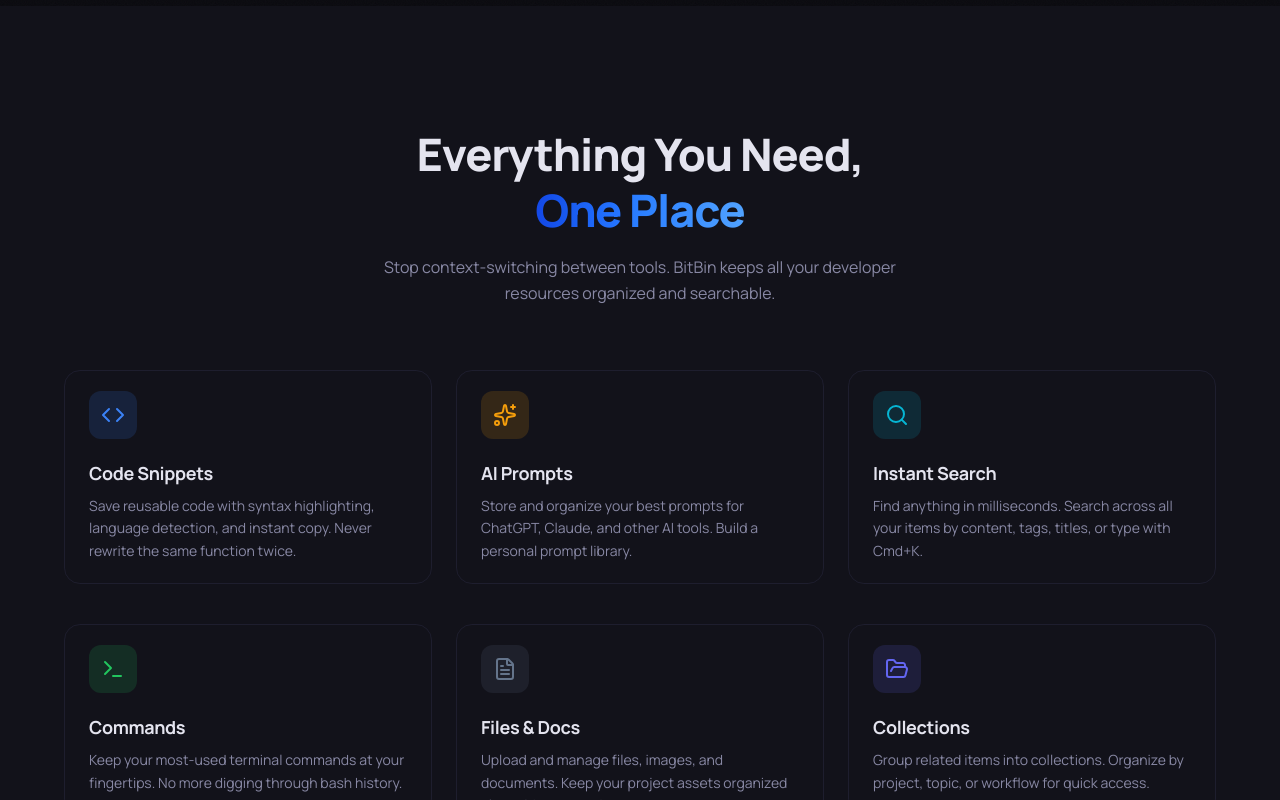
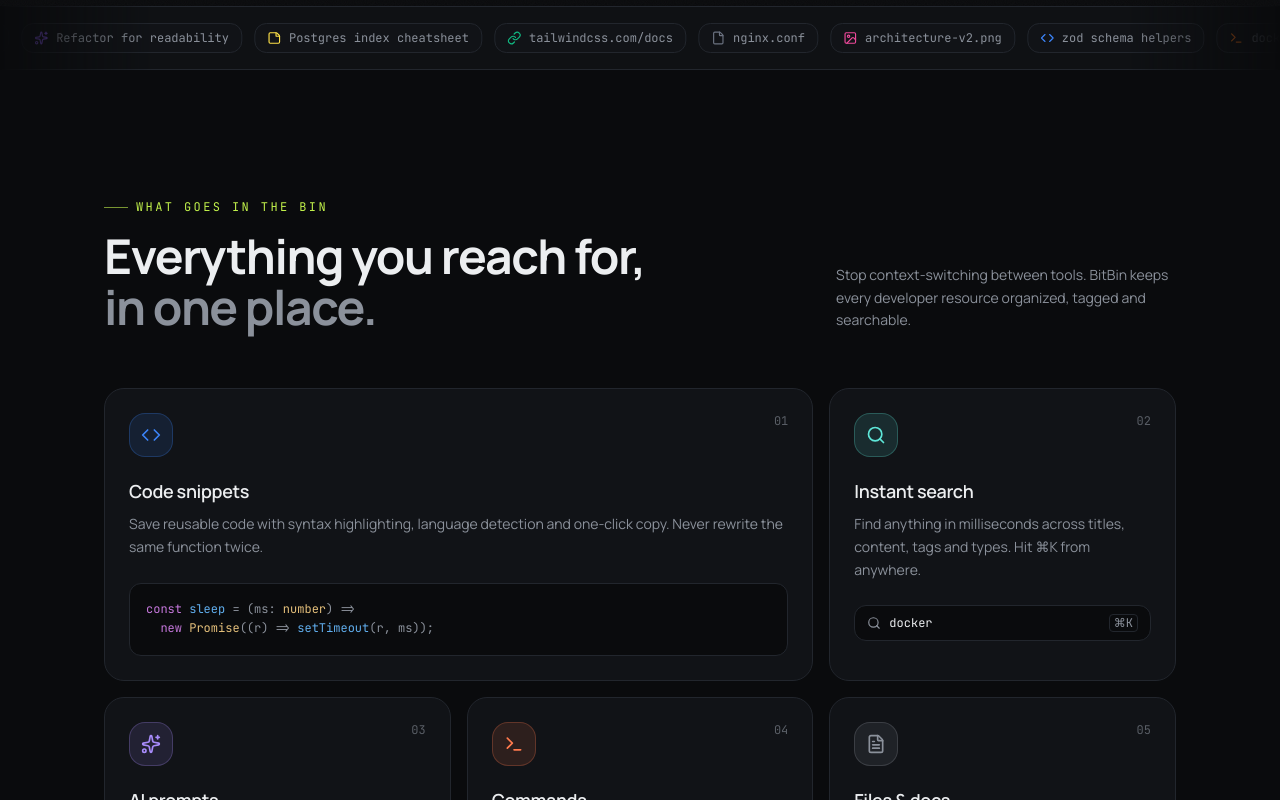
Before and after one commit to Divyanshu2805/bitbin, a Next.js app: page / in a window 1280 px wide. Shown: the part 1100-1900 px from the top of the page. Built offline with nearby package versions, Linux system fonts and the light colour scheme.

Commit message:
Add item marquee and bento features grid

```diff
--- a/src/app/page.tsx
+++ b/src/app/page.tsx
@@ -1,5 +1,6 @@
 import Navbar from "@/components/homepage/Navbar";
 import HeroSection from "@/components/homepage/HeroSection";
+import TypeMarquee from "@/components/homepage/TypeMarquee";
 import FeaturesSection from "@/components/homepage/FeaturesSection";
 import AISection from "@/components/homepage/AISection";
 import PricingSection from "@/components/homepage/PricingSection";
@@ -8,9 +9,10 @@
 
 export default function Home() {
   return (
-    <main className="bg-[#0a0a0f] text-[#e4e4ef] overflow-x-hidden">
+    <main className="overflow-x-hidden bg-background text-foreground">
       <Navbar />
       <HeroSection />
+      <TypeMarquee />
       <FeaturesSection />
       <AISection />
       <PricingSection />
--- a/src/components/homepage/FeaturesSection.tsx
+++ b/src/components/homepage/FeaturesSection.tsx
@@ -1,89 +1,126 @@
 import { Code, Sparkles, Search, Terminal, FileText, FolderOpen } from "lucide-react";
 import ScrollFadeIn from "./ScrollFadeIn";
+import SectionHeading from "./SectionHeading";
 
 const FEATURES = [
   {
     icon: Code,
-    title: "Code Snippets",
+    title: "Code snippets",
     description:
-      "Save reusable code with syntax highlighting, language detection, and instant copy. Never rewrite the same function twice.",
+      "Save reusable code with syntax highlighting, language detection and one-click copy. Never rewrite the same function twice.",
     accent: "#3b82f6",
+    span: "md:col-span-2",
+    preview: (
+      <pre className="mt-6 overflow-hidden rounded-lg border border-border bg-background p-4 font-mono text-[12px] leading-relaxed text-muted-foreground">
+        <span className="text-[#c678dd]">const</span> <span className="text-[#61afef]">sleep</span> = (ms: <span className="text-[#e5c07b]">number</span>) =&gt;{"\n"}
+        {"  "}<span className="text-[#c678dd]">new</span> <span className="text-[#e5c07b]">Promise</span>((r) =&gt; <span className="text-[#61afef]">setTimeout</span>(r, ms));
+      </pre>
+    ),
+  },
+  {
+    icon: Search,
+    title: "Instant search",
+    description:
+      "Find anything in milliseconds across titles, content, tags and types. Hit ⌘K from anywhere.",
+    accent: "#5ee6d8",
+    span: "",
+    preview: (
+      <div className="mt-6 flex items-center gap-2 rounded-lg border border-border bg-background px-3 py-2 font-mono text-xs text-muted-foreground">
+        <Search className="h-3.5 w-3.5" />
+        <span className="text-foreground">docker</span>
+        <span className="h-3.5 w-1.5 bg-cyan animate-blink" />
+        <span className="ml-auto rounded border border-border px-1">⌘K</span>
+      </div>
+    ),
   },
   {
     icon: Sparkles,
-    title: "AI Prompts",
+    title: "AI prompts",
     description:
-      "Store and organize your best prompts for ChatGPT, Claude, and other AI tools. Build a personal prompt library.",
-    accent: "#f59e0b",
-  },
-  {
-    icon: Search,
-    title: "Instant Search",
-    description:
-      "Find anything in milliseconds. Search across all your items by content, tags, titles, or type with Cmd+K.",
-    accent: "#06b6d4",
+      "Build a personal prompt library for ChatGPT, Claude and friends, right next to your code.",
+    accent: "#a78bfa",
+    span: "",
   },
   {
     icon: Terminal,
     title: "Commands",
     description:
-      "Keep your most-used terminal commands at your fingertips. No more digging through bash history.",
-    accent: "#22c55e",
+      "Keep your most-used terminal incantations one copy away. No more digging through shell history.",
+    accent: "#ff7a4d",
+    span: "",
   },
   {
     icon: FileText,
-    title: "Files & Docs",
+    title: "Files & docs",
     description:
-      "Upload and manage files, images, and documents. Keep your project assets organized alongside your code.",
-    accent: "#64748b",
+      "Upload files, images and docs and keep project assets alongside the code that uses them.",
+    accent: "#8b919b",
+    span: "",
   },
   {
     icon: FolderOpen,
     title: "Collections",
     description:
-      "Group related items into collections. Organize by project, topic, or workflow for quick access.",
-    accent: "#6366f1",
+      "Group related items by project, topic or workflow. An item can live in as many collections as you need.",
+    accent: "#c2f24b",
+    span: "md:col-span-2 lg:col-span-3",
   },
 ];
 
 export default function FeaturesSection() {
   return (
-    <section id="features" className="py-[120px] text-center bg-[#12121a]">
-      <div className="max-w-[1200px] mx-auto px-6">
-        <ScrollFadeIn>
-          <h2 className="text-[clamp(1.8rem,3.5vw,2.8rem)] font-extrabold leading-tight mb-4 tracking-tight max-sm:text-[1.6rem]">
-            Everything You Need,
+    <section id="features" className="relative py-[120px]">
+      <div className="mx-auto max-w-[1120px] px-6">
+        <div className="mb-14 flex flex-wrap items-end justify-between gap-6">
+          <SectionHeading
+            eyebrow="What goes in the bin"
+            title={
+              <>
+                Everything you reach for,
                 <br />
-            <span className="bg-gradient-to-r from-blue-700 via-blue-500 to-blue-400 bg-clip-text text-transparent">
-              One Place
-            </span>
-          </h2>
-        </ScrollFadeIn>
-        <ScrollFadeIn>
-          <p className="text-base text-[#8888a4] max-w-[520px] mx-auto mb-16 leading-relaxed">
-            Stop context-switching between tools. BitBin keeps all your developer resources
-            organized and searchable.
+                <span className="text-muted-foreground">in one place.</span>
+              </>
+            }
+          />
+          <ScrollFadeIn delay={120}>
+            <p className="max-w-[340px] text-sm leading-relaxed text-muted-foreground">
+              Stop context-switching between tools. BitBin keeps every developer
+              resource organized, tagged and searchable.
             </p>
           </ScrollFadeIn>
+        </div>
 
-        <div className="grid grid-cols-3 gap-x-6 gap-y-10 max-lg:grid-cols-2 max-md:grid-cols-1">
-          {FEATURES.map((f) => (
-            <ScrollFadeIn key={f.title}>
+        <div className="grid grid-cols-1 gap-4 md:grid-cols-2 lg:grid-cols-3">
+          {FEATURES.map((f, i) => (
+            <ScrollFadeIn key={f.title} delay={i * 70} className={f.span}>
               <div
-                className="bg-[#12121a] border border-[#1e1e2e] rounded-xl px-6 py-5 text-left transition-all duration-300 hover:-translate-y-1 group"
-                style={{ "--feature-accent": f.accent } as React.CSSProperties}
+                className="card-lift group relative h-full overflow-hidden rounded-2xl border border-border bg-card p-6"
+                style={{ "--accent-color": f.accent } as React.CSSProperties}
               >
                 <div
-                  className="w-12 h-12 rounded-lg flex items-center justify-center mb-5"
+                  className="pointer-events-none absolute -right-16 -top-16 h-40 w-40 rounded-full opacity-0 blur-3xl transition-opacity duration-500 group-hover:opacity-100"
+                  style={{ background: `color-mix(in srgb, ${f.accent} 22%, transparent)` }}
+                />
+                <div className="flex items-start justify-between">
+                  <div
+                    className="flex h-11 w-11 items-center justify-center rounded-xl border transition-transform duration-300 group-hover:-rotate-6 group-hover:scale-110"
                     style={{
-                    background: `color-mix(in srgb, ${f.accent} 15%, transparent)`,
+                      background: `color-mix(in srgb, ${f.accent} 12%, transparent)`,
+                      borderColor: `color-mix(in srgb, ${f.accent} 25%, transparent)`,
                       color: f.accent,
                     }}
                   >
-                  <f.icon className="size-6" />
+                    <f.icon className="size-5" />
                   </div>
-                <h3 className="text-lg font-bold mb-2 text-[#e4e4ef]">{f.title}</h3>
-                <p className="text-sm text-[#8888a4] leading-relaxed">{f.description}</p>
+                  <span className="font-mono text-xs text-muted-foreground/60">
+                    {String(i + 1).padStart(2, "0")}
+                  </span>
+                </div>
+                <h3 className="mt-5 text-lg font-semibold">{f.title}</h3>
+                <p className="mt-2 text-sm leading-relaxed text-muted-foreground">
+                  {f.description}
+                </p>
+                {f.preview}
               </div>
             </ScrollFadeIn>
           ))}
--- /dev/null
+++ b/src/components/homepage/SectionHeading.tsx
@@ -0,0 +1,39 @@
+import ScrollFadeIn from "./ScrollFadeIn";
+
+interface SectionHeadingProps {
+  eyebrow: string;
+  title: React.ReactNode;
+  description?: string;
+  align?: "left" | "center";
+}
+
+/** Mono eyebrow + display heading used by every homepage section */
+export default function SectionHeading({
+  eyebrow,
+  title,
+  description,
+  align = "left",
+}: SectionHeadingProps) {
+  const centered = align === "center";
+
+  return (
+    <ScrollFadeIn className={centered ? "mx-auto text-center" : ""}>
+      <span className="mb-4 inline-flex items-center gap-2 font-mono text-xs uppercase tracking-[0.2em] text-lime">
+        <span className="h-px w-6 bg-lime/60" />
+        {eyebrow}
+      </span>
+      <h2 className="text-[clamp(2rem,4vw,3rem)] font-bold leading-[1.05] tracking-[-0.03em]">
+        {title}
+      </h2>
+      {description && (
+        <p
+          className={`mt-4 max-w-[540px] text-base leading-relaxed text-muted-foreground ${
+            centered ? "mx-auto" : ""
+          }`}
+        >
+          {description}
+        </p>
+      )}
+    </ScrollFadeIn>
+  );
+}
--- /dev/null
+++ b/src/components/homepage/TypeMarquee.tsx
@@ -0,0 +1,35 @@
+import { Code, Sparkles, Terminal, StickyNote, File, Image as ImageIcon, Link as LinkIcon } from "lucide-react";
+
+const ENTRIES = [
+  { icon: Code, color: "#3b82f6", text: "useDebounce.ts" },
+  { icon: Terminal, color: "#f97316", text: "git rebase -i HEAD~3" },
+  { icon: Sparkles, color: "#8b5cf6", text: "Refactor for readability" },
+  { icon: StickyNote, color: "#fde047", text: "Postgres index cheatsheet" },
+  { icon: LinkIcon, color: "#10b981", text: "tailwindcss.com/docs" },
+  { icon: File, color: "#6b7280", text: "nginx.conf" },
+  { icon: ImageIcon, color: "#ec4899", text: "architecture-v2.png" },
+  { icon: Code, color: "#3b82f6", text: "zod schema helpers" },
+  { icon: Terminal, color: "#f97316", text: "docker system prune -af" },
+  { icon: Sparkles, color: "#8b5cf6", text: "Write unit tests for…" },
+];
+
+/** Infinite ticker of example items — sits between the hero and features */
+export default function TypeMarquee() {
+  const row = [...ENTRIES, ...ENTRIES];
+
+  return (
+    <div className="relative overflow-hidden border-y border-border bg-surface py-4 [mask-image:linear-gradient(to_right,transparent,#000_12%,#000_88%,transparent)]">
+      <div className="flex w-max gap-3 animate-marquee hover:[animation-play-state:paused]">
+        {row.map((entry, i) => (
+          <span
+            key={i}
+            className="inline-flex items-center gap-2 whitespace-nowrap rounded-lg border border-border bg-card px-3 py-1.5 font-mono text-xs text-muted-foreground"
+          >
+            <entry.icon className="h-3.5 w-3.5" style={{ color: entry.color }} />
+            {entry.text}
+          </span>
+        ))}
+      </div>
+    </div>
+  );
+}
```
Lines whose indentation alone changed are shown as unchanged.
